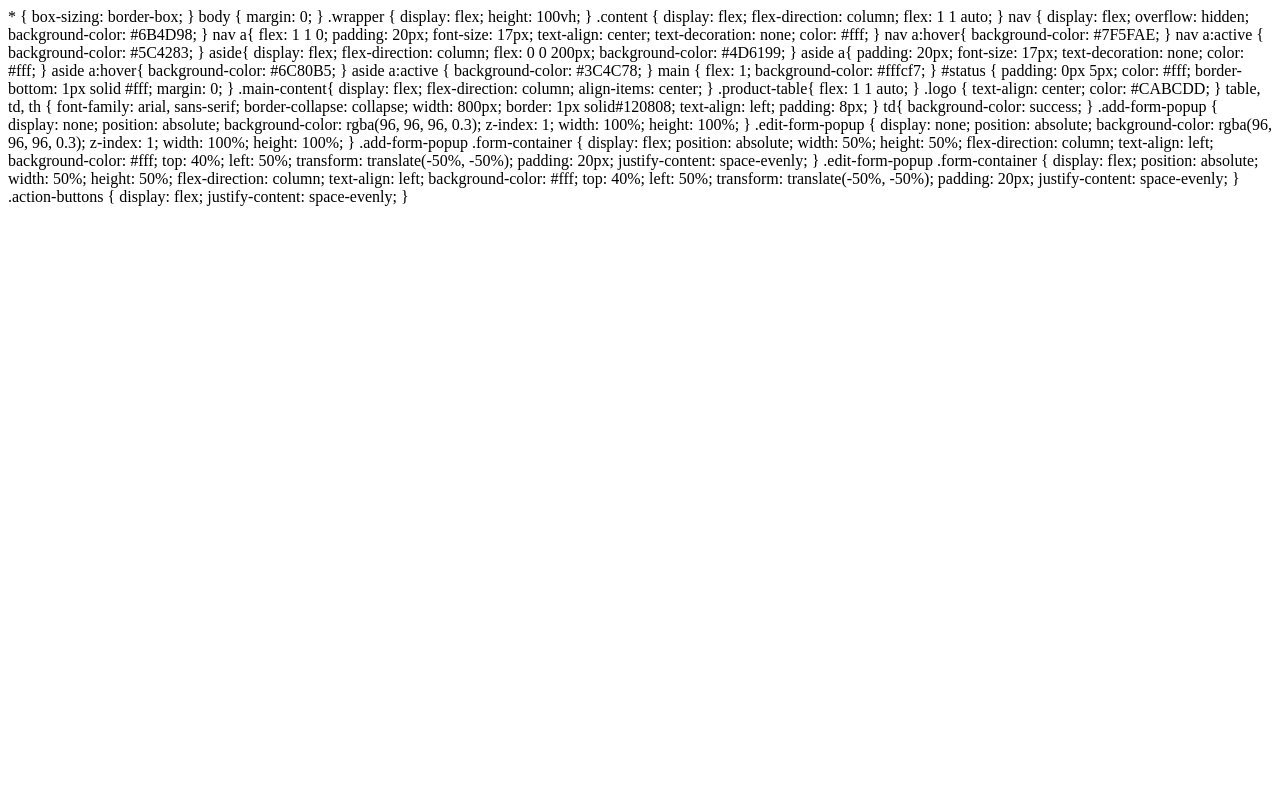
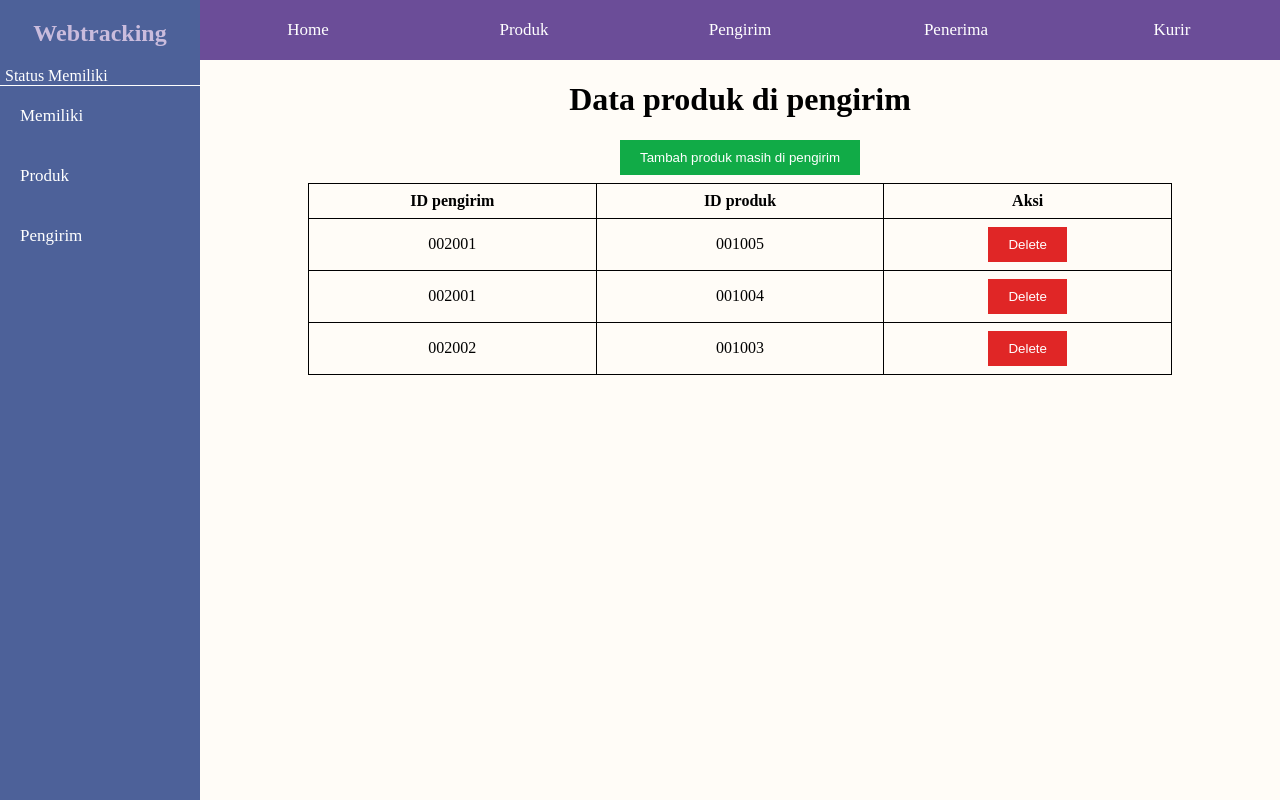
Before and after one commit to mnnur/Project-Sisdat, a PHP site: page /public/relasi/memiliki.php in a window 1280 px wide. Run offline with PHP 8.4, Linux system fonts and the light colour scheme; data comes from the database, SQL or seed files in the repository.

Commit message:
benerin yang error

```diff
--- a/public/relasi/memiliki.php
+++ b/public/relasi/memiliki.php
@@ -1,163 +1,122 @@
-* {
-    box-sizing: border-box;
+<?php
+require '../../php/connect.php';
+
+//add
+if (isset($_POST['submitMemiliki'])) {
+    $idpengirim = $_POST['id-pengirim'];
+    $idProduk = $_POST['id-produk'];
+    $query = "INSERT INTO Memiliki (id_pengirim, id_produk) VALUES ('$idpengirim', '$idProduk')";
+    $result = mysqli_query(connect(), $query);
 }
 
-body {
-    margin: 0;
+//delete
+if (isset($_POST['deleteMemiliki'])) {
+    $idpengirim = $_POST['id-pengirim'];
+    $idProduk = $_POST['id-produk'];
+    $query = "DELETE FROM Memiliki WHERE id_pengirim = '$idpengirim' AND id_produk = '$idProduk'";
+    $result = mysqli_query(connect(), $query);
 }
 
-.wrapper {
-    display: flex;
-    height: 100vh;
-}
+?>
 
-.content {
-    display: flex;
-    flex-direction: column;
-    flex: 1 1 auto;
-}
+<!DOCTYPE html>
+<html lang="en">
 
-nav {
-    display: flex;
-    overflow: hidden;
-    background-color: #6B4D98;
+<head>
+    <meta charset="UTF-8">
+    <meta name="viewport" content="width=device-width, initial-scale=1.0">
+    <meta http-equiv="X-UA-Compatible" content="ie=edge">
+    <title>Webtracking</title>
 
-}
+    <link rel="stylesheet" href="../../css/main-style.css">
+</head>
 
-nav a{
-    flex: 1 1 0;
-    padding: 20px;
-    font-size: 17px;
-    text-align: center;
-    text-decoration: none;
-    color: #fff;
-}
+<body>
+    <div class="add-form-popup" id="addFormPopup">
+        <form action="" method="POST" class="form-container">
+            <h1>Produk di pengirim</h1>
 
-nav a:hover{
-    background-color: #7F5FAE;
-}
+            <label for="id-pengirim"><b>id pengirim</b></label>
+            <select name="id-pengirim" id="id-pengirim">
+                <?php
+                $query = "SELECT * FROM pengirim";
+                $result = mysqli_query(connect(), $query);
+                while ($row = mysqli_fetch_assoc($result)) {
+                    echo "<option value='" . $row['id_pengirim'] . "'>" . $row['id_pengirim'] . "</option>";
+                }
+                ?>
+            </select>
 
-nav a:active {
-    background-color: #5C4283;
-}
+            <label for="id-produk"><b>id produk</b></label>
+            <select name="id-produk" id="id-produk">
+                <?php
+                $query = "SELECT * FROM produk";
+                $result = mysqli_query(connect(), $query);
+                while ($row = mysqli_fetch_assoc($result)) {
+                    echo "<option value='" . $row['id_produk'] . "'>" . $row['id_produk'] . "</option>";
+                }
+                ?>
+            </select>
+                <div class="action-button">
+                    <button type="submit" class="open-button-add" name="submitMemiliki" id="submitButton">Tambah</button>
+                    <button class="btn-delete" id="closeAddButton" onclick="closeAddFormPopup()">Tutup</button>
+                </div>
+        </form>
+    </div>
 
-aside{
-    display: flex;
-    flex-direction: column;
-    flex: 0 0 200px;
-    background-color: #4D6199;
-}
+    <div class="wrapper">
+        <aside>
+            <div class="logo">
+                <h2>Webtracking</h2>
+            </div>
+            <p id="status">Status Memiliki</p>
+            <a href="memiliki.php">Memiliki</a>
+            <a href="../produk.php">Produk</a>
+            <a href="../pengirim.php">Pengirim</a>
+        </aside>
+        <div class="content">
+            <nav id="sidenav">
+                <a href="../../index.php">Home</a>
+                <a href="../produk.php">Produk</a>
+                <a href="../pengirim.php">Pengirim</a>
+                <a href="../penerima.php">Penerima</a>
+                <a href="../kurir.php">Kurir</a>
+            </nav>
+            <main>
+                <div class="main-content">
+                    <h1>Data produk di pengirim</h1>
+                    <div class="action-button">
+                        <button class="open-button-add" id="open-button-add" onclick="displayAddFormPopup()">Tambah produk masih di pengirim</button>
+                    </div>
+                    <table>
+                        <tr>
+                            <th>ID pengirim</th>
+                            <th>ID produk</th>
+                            <th>Aksi</th>
+                        </tr>
+                        <?php
+                        $query = "SELECT * FROM memiliki";
+                        $result = mysqli_query(connect(), $query);
+                        while ($row = mysqli_fetch_assoc($result)) {
+                            echo "<tr>";
+                            echo "<td>" . $row['id_pengirim'] . "</td>";
+                            echo "<td>" . $row['id_produk'] . "</td>";
+                            echo "<td>";
+                            echo "<form action='' method='POST'>";
+                            echo "<input type='hidden' name='id-pengirim' value='" . $row['id_pengirim'] . "'>";
+                            echo "<input type='hidden' name='id-produk' value='" . $row['id_produk'] . "'>";
+                            echo "<button type='submit' class='btn-delete' name='deleteMemiliki'>Delete</button>";
+                            echo "</form>";
+                            echo "</td>";
+                            echo "</tr>";
+                        }
+                        ?>
+                    </table>
+                </div>
+            </main>
+        </div>
+    </div>
+    <script src="../../js/main-script.js"></script>
+</body>
 
-aside a{
-    padding: 20px;
-    font-size: 17px;
-    text-decoration: none;
-    color: #fff;
-}
-
-aside a:hover{
-    background-color: #6C80B5;
-}
-
-aside a:active {
-    background-color: #3C4C78;
-}
-
-main {
-    flex: 1;
-    background-color: #fffcf7;
-}
-
-#status {
-    padding: 0px 5px;
-    color: #fff;
-    border-bottom: 1px solid #fff;
-    margin: 0;
-}
-
-.main-content{
-    display: flex;
-    flex-direction: column;
-    align-items: center;
-}
-
-.product-table{
-    flex: 1 1 auto;
-}
-
-.logo {
-    text-align: center;
-    color: #CABCDD;
-}
-
-
-table, td, th {
-    font-family: arial, sans-serif;
-    border-collapse: collapse;
-    width: 800px;
-    border: 1px solid#120808;
-    text-align: left;
-    padding: 8px;
-}
-
-td{
-    background-color: success;
-}
-
-.add-form-popup {
-    display: none;
-    position: absolute;
-    background-color: rgba(96, 96, 96, 0.3);
-    z-index: 1;
-    width: 100%;
-    height: 100%;
-}
-
-.edit-form-popup {
-    display: none;
-    position: absolute;
-    background-color: rgba(96, 96, 96, 0.3);
-    z-index: 1;
-    width: 100%;
-    height: 100%;
-}
-
-.add-form-popup .form-container {
-    display: flex;
-    position: absolute;
-    width: 50%;
-    height: 50%;
-    flex-direction: column;
-    text-align: left;
-    background-color: #fff;
-    top: 40%;
-    left: 50%;
-    transform: translate(-50%, -50%);
-
-    padding: 20px;
-
-   justify-content: space-evenly;
-}
-
-.edit-form-popup .form-container {
-    display: flex;
-    position: absolute;
-    width: 50%;
-    height: 50%;
-    flex-direction: column;
-    text-align: left;
-    background-color: #fff;
-    top: 40%;
-    left: 50%;
-    transform: translate(-50%, -50%);
-
-    padding: 20px;
-
-   justify-content: space-evenly;
-}
-
-
-.action-buttons {
-    display: flex;
-    justify-content: space-evenly;
-}
+</html>
```
Also changed, not shown: index.php (renamed from php/index.php).
